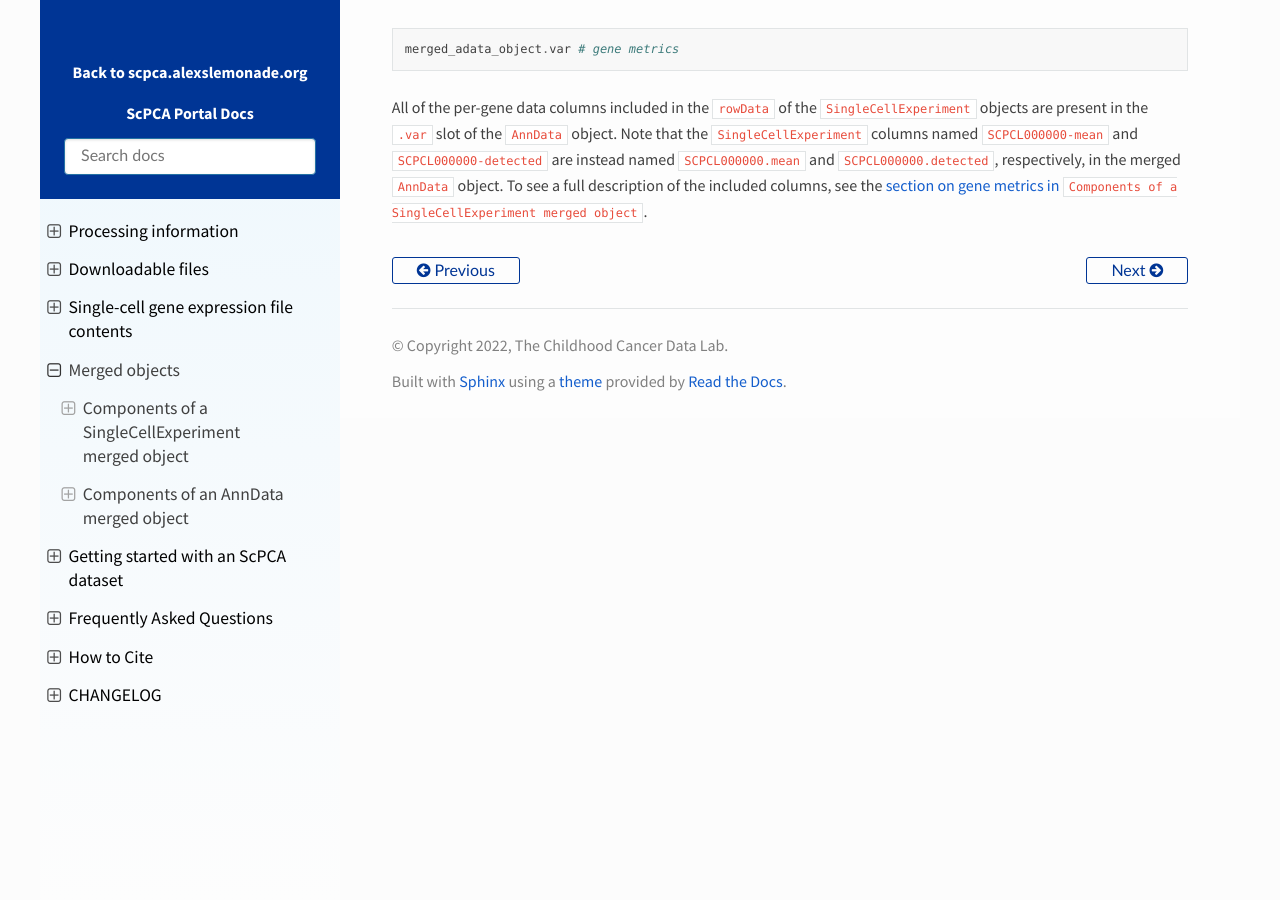
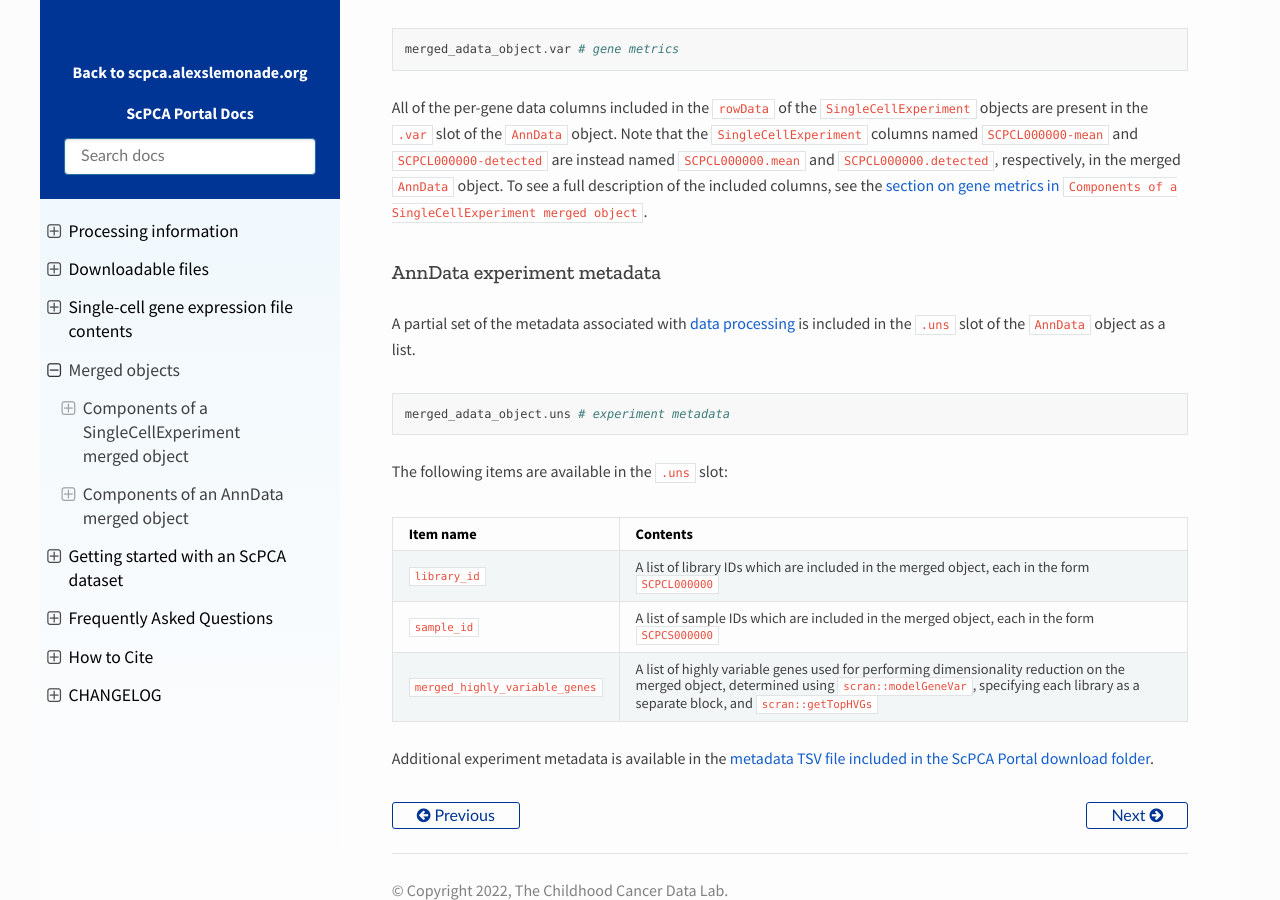
Before and after one commit to DongzeHE/scpca-docs, a Sphinx documentation site: the page built from docs/merged_objects.md, in a window 1280 px wide and 900 px high, scrolled down 12232 px. Built offline with Sphinx 7.4.7 and the Read the Docs theme 2.0.0, drawn with Linux system fonts in a browser that asks for light colours.

Commit message:
add uns section

````diff
--- a/docs/merged_objects.md
+++ b/docs/merged_objects.md
@@ -393,3 +393,22 @@ merged_adata_object.var # gene metrics
 All of the per-gene data columns included in the `rowData` of the `SingleCellExperiment` objects are present in the `.var` slot of the `AnnData` object.
 Note that the `SingleCellExperiment` columns named `SCPCL000000-mean` and `SCPCL000000-detected` are instead named `SCPCL000000.mean` and `SCPCL000000.detected`, respectively, in the merged `AnnData` object.
 To see a full description of the included columns, see the [section on gene metrics in `Components of a SingleCellExperiment merged object`](#singlecellexperiment-gene-information-and-metrics).
+
+
+### AnnData experiment metadata
+
+A partial set of the metadata associated with {ref}`data processing <processing_information:Processing information>` is included in the `.uns` slot of the `AnnData` object as a list.
+
+```python
+merged_adata_object.uns # experiment metadata
+```
+
+The following items are available in the `.uns` slot:
+
+| Item name                      | Contents                                                                                                                                                                                                          |
+| ------------------------------ | ----------------------------------------------------------------------------------------------------------------------------------------------------------------------------------------------------------------- |
+| `library_id`                   | A list of library IDs which are included in the merged object, each in the form `SCPCL000000`                                                                                                                   |
+| `sample_id`                    | A list of sample IDs which are included in the merged object, each in the form `SCPCS000000`                                                                                                                |
+| `merged_highly_variable_genes` | A list of highly variable genes used for performing dimensionality reduction on the merged object, determined using `scran::modelGeneVar`, specifying each library as a separate block, and `scran::getTopHVGs` |
+
+Additional experiment metadata is available in the {ref}`metadata TSV file included in the ScPCA Portal download folder <download_files:Metadata>`.
````
